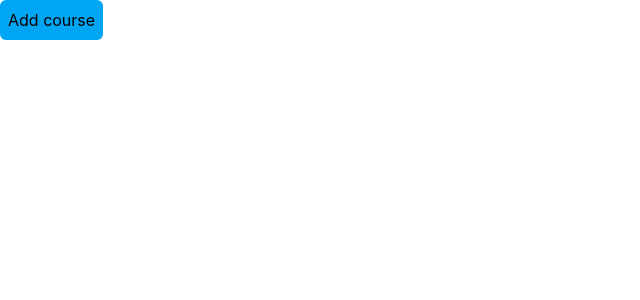
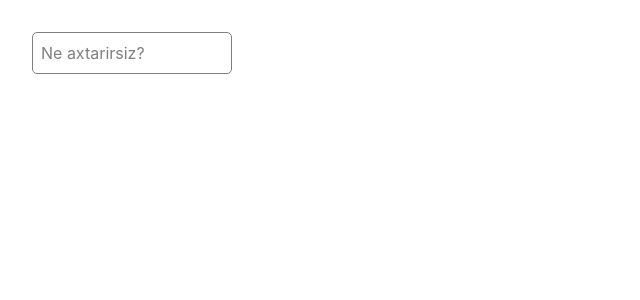
Before and after one commit to AllahverdiyevaS/ReactViteProject, a React (Vite) app: page / in a window 1280 px wide. Shown: the top 300 px of the page, without its empty margins (0-640 px from the left). Built offline with nearby package versions, Linux system fonts and the light colour scheme.

Commit message:
feat: add search functionality with Axios integration and new Search component

```diff
--- a/package.json
+++ b/package.json
@@ -11,6 +11,7 @@
   },
   "dependencies": {
     "@tailwindcss/vite": "^4.3.3",
+    "axios": "^1.19.0",
     "react": "^19.2.7",
     "react-dom": "^19.2.7",
     "tailwindcss": "^4.3.3"
--- a/src/App.css
+++ b/src/App.css
@@ -67,3 +67,11 @@
 .item_container:hover {
   background-color: rgb(235, 211, 179);
 }
+.input_for_search {
+  max-width: 200px;
+  border: 1px solid grey;
+  border-radius: 5px;
+  margin: 2rem;
+  outline: none;
+  padding: 0.5rem;
+}
--- a/src/App.jsx
+++ b/src/App.jsx
@@ -1,20 +1,34 @@
 import "./App.css";
+
+import Api from "./Lesson3/Api";
+import Search from "./Lesson3/Search";
 // import NewsCard from "./Lesson1/NewsCard";
 
 // import ProductCard from "./Lesson1/ProductCard";
 // import StudentsInfo from "./Lesson1/StudentsInfo";
-import Cards from "./Lesson2/Cards";
-
+// import Cards from "./Lesson2/Cards";
+// Lesson 1 ve 2
+// function App() {
+//   return (
+//     <div>
+//       {/* <h1>Salam Dunya!</h1>
+//       <ProductCard />
+//       <StudentsInfo />
+//       <NewsCard /> */}
+//       <Cards />
+//     </div>
+//   );
+// }
+// Lesson3
 function App() {
+  const handleSerach = async (term) => {
+    const result = await Api(term);
+    console.log(result);
+  };
   return (
-    <div>
-      {/* <h1>Salam Dunya!</h1>
-      <ProductCard />
-      <StudentsInfo />
-      <NewsCard /> */}
-      <Cards />
-    </div>
+    <>
+      <Search search={handleSerach} />
+    </>
   );
 }
-
 export default App;
--- /dev/null
+++ b/src/Lesson3/Api.jsx
@@ -0,0 +1,13 @@
+import axios from "axios";
+const Api = async (term) => {
+  const response = await axios.get("https://api.unsplash.com/search/photos", {
+    headers: {
+      Authorization: "Client-ID wLGIpSJDmC2Xec6P4-fAdGOgF9MCTmY-hjWNORbXX8c",
+    },
+    params: { query: term },
+  });
+
+  return response.data.results;
+};
+
+export default Api;
--- /dev/null
+++ b/src/Lesson3/Search.jsx
@@ -0,0 +1,27 @@
+import { useState } from "react";
+
+const Search = ({ search }) => {
+  const [valueInput, setValueInput] = useState("");
+  const handleChangeInput = (event) => {
+    setValueInput(event.target.value);
+  };
+  const handleSubmit = (event) => {
+    event.preventDefault();
+    search(valueInput);
+  };
+  return (
+    <div>
+      <form onSubmit={handleSubmit}>
+        <input
+          className="input_for_search"
+          type="text"
+          placeholder="Ne axtarirsiz?"
+          value={valueInput}
+          onChange={handleChangeInput}
+        />
+      </form>
+    </div>
+  );
+};
+
+export default Search;
```
Also changed, not shown: 1 other file (tests, documents, lock files or other folders).
